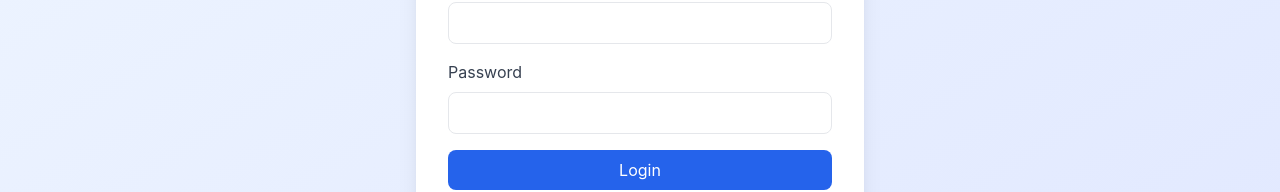
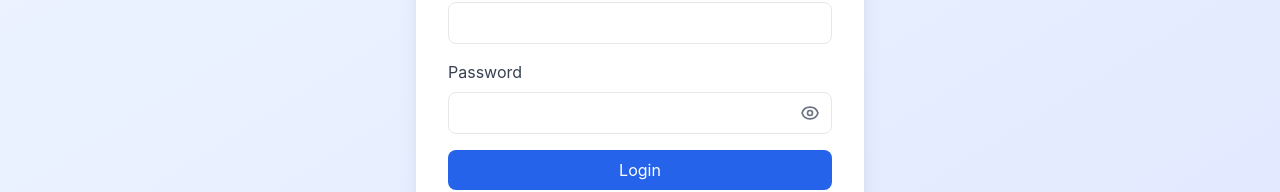
Before and after one commit to sadullayevsiroje-spec/universaljournalnews.uz, a Next.js app: page /admin/login in a window 1280 px wide. Shown: the part 537-729 px from the top of the page. Built offline with nearby package versions, Linux system fonts and the light colour scheme.

Commit message:
Update admin credentials and add password visibility toggle

```diff
--- a/app/admin/login/page.tsx
+++ b/app/admin/login/page.tsx
@@ -7,6 +7,7 @@
 export default function AdminLogin() {
   const [username, setUsername] = useState('');
   const [password, setPassword] = useState('');
+  const [showPassword, setShowPassword] = useState(false);
   const [error, setError] = useState('');
   const router = useRouter();
 
@@ -51,13 +52,31 @@
           </div>
           <div>
             <label className="block text-gray-700 mb-2">Password</label>
-            <input
-              type="password"
-              value={password}
-              onChange={(e) => setPassword(e.target.value)}
-              className="w-full px-4 py-2 border rounded-lg focus:ring-2 focus:ring-blue-500"
-              required
-            />
+            <div className="relative">
+              <input
+                type={showPassword ? "text" : "password"}
+                value={password}
+                onChange={(e) => setPassword(e.target.value)}
+                className="w-full px-4 py-2 border rounded-lg focus:ring-2 focus:ring-blue-500 pr-12"
+                required
+              />
+              <button
+                type="button"
+                onClick={() => setShowPassword(!showPassword)}
+                className="absolute right-3 top-1/2 -translate-y-1/2 text-gray-500 hover:text-gray-700"
+              >
+                {showPassword ? (
+                  <svg className="w-5 h-5" fill="none" stroke="currentColor" viewBox="0 0 24 24">
+                    <path strokeLinecap="round" strokeLinejoin="round" strokeWidth={2} d="M13.875 18.825A10.05 10.05 0 0112 19c-4.478 0-8.268-2.943-9.543-7a9.97 9.97 0 011.563-3.029m5.858.908a3 3 0 114.243 4.243M9.878 9.878l4.242 4.242M9.88 9.88l-3.29-3.29m7.532 7.532l3.29 3.29M3 3l3.59 3.59m0 0A9.953 9.953 0 0112 5c4.478 0 8.268 2.943 9.543 7a10.025 10.025 0 01-4.132 5.411m0 0L21 21" />
+                  </svg>
+                ) : (
+                  <svg className="w-5 h-5" fill="none" stroke="currentColor" viewBox="0 0 24 24">
+                    <path strokeLinecap="round" strokeLinejoin="round" strokeWidth={2} d="M15 12a3 3 0 11-6 0 3 3 0 016 0z" />
+                    <path strokeLinecap="round" strokeLinejoin="round" strokeWidth={2} d="M2.458 12C3.732 7.943 7.523 5 12 5c4.478 0 8.268 2.943 9.542 7-1.274 4.057-5.064 7-9.542 7-4.477 0-8.268-2.943-9.542-7z" />
+                  </svg>
+                )}
+              </button>
+            </div>
           </div>
           <button
             type="submit"
--- a/app/api/auth/[...nextauth]/route.ts
+++ b/app/api/auth/[...nextauth]/route.ts
@@ -12,10 +12,10 @@
       },
       async authorize(credentials) {
         // Simple admin check - in production, use database
-        if (credentials?.username === "admin" && credentials?.password === "admin123") {
+        if (credentials?.username === "ujnadmin" && credentials?.password === "UJN2026secure!") {
           return {
             id: "1",
-            name: "Admin",
+            name: "UJN Admin",
             email: "admin@ujn.uz",
           };
         }
```
Also changed, not shown: middleware.ts (+8 -2 lines), 1 other file (tests, documents, lock files or other folders).
